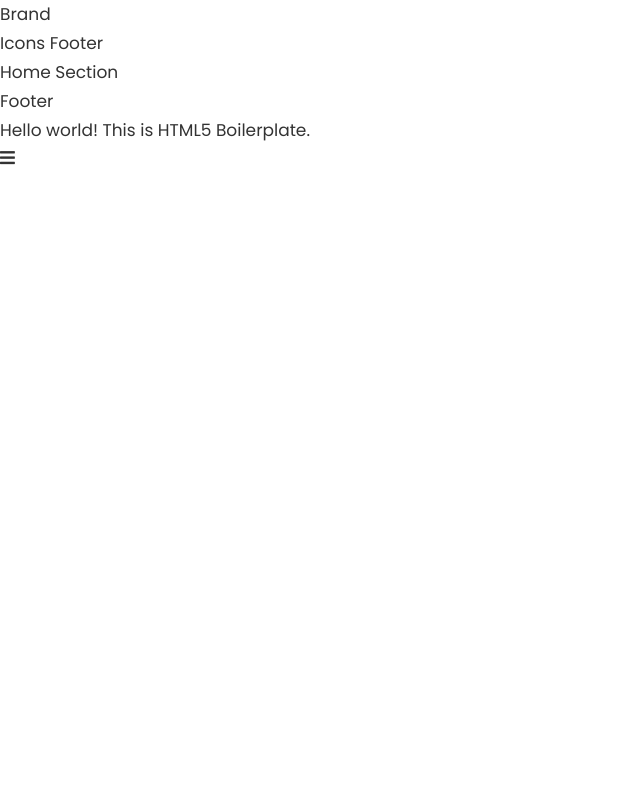
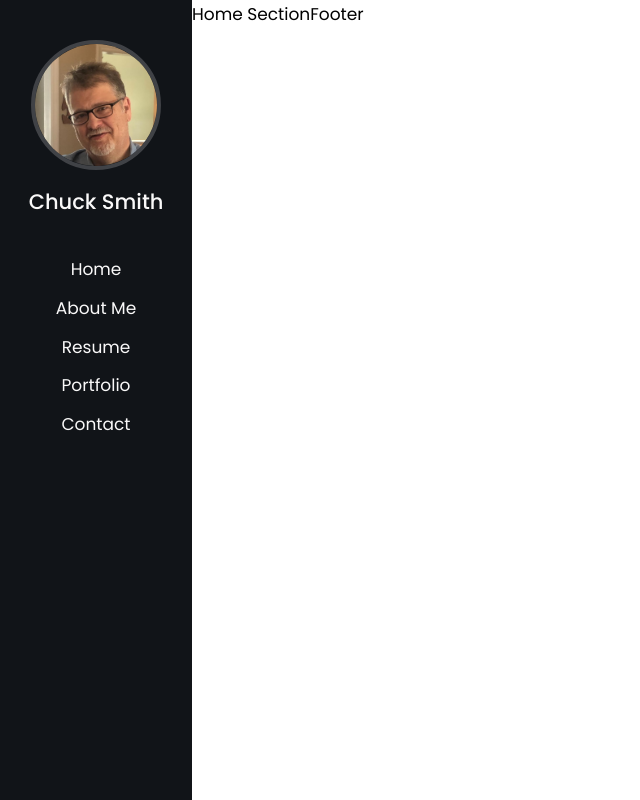
Before and after one commit to eclectic-coding/html-chucksmith.dev, a website: page src/copy/index.html in a window 1280 px wide. Shown: the whole page, without its empty margins (0-640 px from the left). Drawn offline with nearby package versions, Linux system fonts and the light colour scheme; files that its build step writes are made by us from their sources; files whose address does not match are found by name.

Commit message:
Add basic sidebar navigation, brand image, and brand name

```diff
--- a/src/copy/index.html
+++ b/src/copy/index.html
@@ -17,22 +17,49 @@
   <!-- Place favicon.ico in the root directory -->
 
   <!-- Web Fonts -->
-  <link rel='stylesheet' href='https://fonts.googleapis.com/css?family=Poppins:100,200,300,400,500,600,700,800,900' type='text/css'>
+  <link rel='stylesheet' href='https://fonts.googleapis.com/css?family=Poppins:100,200,300,400,500,600,700,800,900'
+        type='text/css'>
 
   <link rel="stylesheet" href="css/normalize.css">
   <link rel="stylesheet" href="css/main.css">
   <!-- fonstawesome -->
-  <link rel="stylesheet" href="https://cdnjs.cloudflare.com/ajax/libs/font-awesome/5.15.2/css/all.min.css" integrity="sha512-HK5fgLBL+xu6dm/Ii3z4xhlSUyZgTT9tuc/hSrtw6uzJOvgRr2a9jyxxT1ely+B+xFAmJKVSTbpM/CuL7qxO8w==" crossorigin="anonymous" />
+  <link rel="stylesheet" href="https://cdnjs.cloudflare.com/ajax/libs/font-awesome/5.15.2/css/all.min.css"
+        integrity="sha512-HK5fgLBL+xu6dm/Ii3z4xhlSUyZgTT9tuc/hSrtw6uzJOvgRr2a9jyxxT1ely+B+xFAmJKVSTbpM/CuL7qxO8w=="
+        crossorigin="anonymous" />
 
   <meta name="theme-color" content="#fafafa">
 </head>
 
 <body>
-<div>
+<div class="container">
   <header>
-    Brand
-    <nav></nav>
-    Icons Footer
+    <div class="brand">
+      <a href="/" class="brand__link">
+        <img src="img/chuck-profile.jpg"
+             alt="Chuck's profile picture"
+             class="brand__picture">
+      </a>
+      <h1 class="brand__name">Chuck Smith</h1>
+    </div>
+    <nav>
+      <ul class="navbar">
+        <li class="navbar__item">
+          <a href="#home" class="navbar__link">Home</a>
+        </li>
+        <li class="navbar__item">
+          <a href="#home" class="navbar__link">About Me</a>
+        </li>
+        <li class="navbar__item">
+          <a href="#home" class="navbar__link">Resume</a>
+        </li>
+        <li class="navbar__item">
+          <a href="#home" class="navbar__link">Portfolio</a>
+        </li>
+        <li class="navbar__item">
+          <a href="#home" class="navbar__link">Contact</a>
+        </li>
+      </ul>
+    </nav>
   </header>
 
   <div role="main">
@@ -45,9 +72,8 @@
     Footer
   </footer>
 </div>
-  <p>Hello world! This is HTML5 Boilerplate.</p>
-<i class="fas fa-bars"></i>
-  <script src="js/app.js"></script>
+
+<script src="js/app.js"></script>
 </body>
 
 </html>
--- a/src/sass/abstracts/_variables.scss
+++ b/src/sass/abstracts/_variables.scss
@@ -1,16 +1,21 @@
 :root {
-  --color-brand: #eb2f64;
-  --color-brand-light: #FF3366;
-  --color-brand-dark: #BA265D;
+  --brand-primary: #eb2f64;
+  --brand-light: #FF3366;
+  --brand-dark: #BA265D;
 
-  --color-grey-light-1: #faf9f9;
-  --color-grey-light-2: #f4f2f2;
-  --color-grey-light-3: #f0eeee;
-  --color-grey-light-4: #ccc;
+  --grey-light-1: #faf9f9;
+  --grey-light-2: #f4f2f2;
+  --grey-light-3: #f0eeee;
+  --grey-light-4: #ccc;
 
-  --color-grey-dark-1: #333;
-  --color-grey-dark-2: #777;
-  --color-grey-dark-3: #999;
+  --grey-dark-1: #333;
+  --grey-dark-2: #777;
+  --grey-dark-3: #999;
+
+  --bg-dark-1: #111418;
+  --bg-dark-2: #242b2f;
+  --bg-dark-3: #404246;
+
 
   --shadow-dark: 0 2rem 6rem rgba(0,0,0,.3);
   --shadow-light: 0 2rem 5rem rgba(0,0,0,.06);
--- a/src/sass/base/_typography.scss
+++ b/src/sass/base/_typography.scss
@@ -3,9 +3,24 @@ body {
   font-weight: 400;
   font-size: 1.7rem;
   line-height: 1.7;
+  height: 100vh;
   color: var(--color-grey-dark-1);
 }
 
+header {
+  background-color: #111418;
+  height: 100vh;
+
+  display: flex;
+  flex-direction: column;
+  flex: 0 0 15%;
+  align-items: center;
+}
+
+a {
+  text-decoration: none;
+  cursor: pointer;
+}
 
 // A better looking default horizontal rule
 hr {
--- /dev/null
+++ b/src/sass/components/_brand.scss
@@ -0,0 +1,22 @@
+.brand {
+  margin-top: 4rem;
+  text-align: center;
+
+  display: flex;
+  flex-direction: column;
+  align-items: center;
+
+  &__name {
+    font-size: 2.1rem;
+    font-weight: 500;
+    color: var(--grey-light-1);
+    text-align: center;
+  }
+
+  &__picture {
+    width: 13rem;
+    height: 100%;
+    border-radius: 50%;
+    border: 4px solid var(--bg-dark-3);
+  }
+}
--- /dev/null
+++ b/src/sass/components/_navigation.scss
@@ -0,0 +1,27 @@
+.navbar {
+  padding: 1.6rem;
+  text-align: center;
+
+  display: flex;
+  flex-direction: column;
+
+  &__item {
+    list-style: none;
+    line-height: 1.7;
+    padding: 0.5rem 0;
+    display: inline-block;
+  }
+
+  &__link {
+    color: var(--grey-light-1);
+    transition: all .2s ease;
+
+    &:hover {
+      background-color: var(--bg-dark-2);
+      border-radius: 5px;
+      padding: 0 0.6rem;
+      color: var(--brand-primary);
+    }
+    display: block;
+  }
+}
--- /dev/null
+++ b/src/sass/layout/_layout.scss
@@ -0,0 +1,3 @@
+.container {
+  display: flex;
+}
--- a/src/sass/main.scss
+++ b/src/sass/main.scss
@@ -4,3 +4,10 @@
 @import "base/base";
 @import "base/typography";
 @import "base/helpers";
+
+@import "layout/layout";
+
+@import "components/brand";
+@import "components/navigation";
+
+@import "sections/home";
```
Also changed, not shown: src/img/chuck-profile.jpg (added), src/sass/sections/_home.scss (added).
